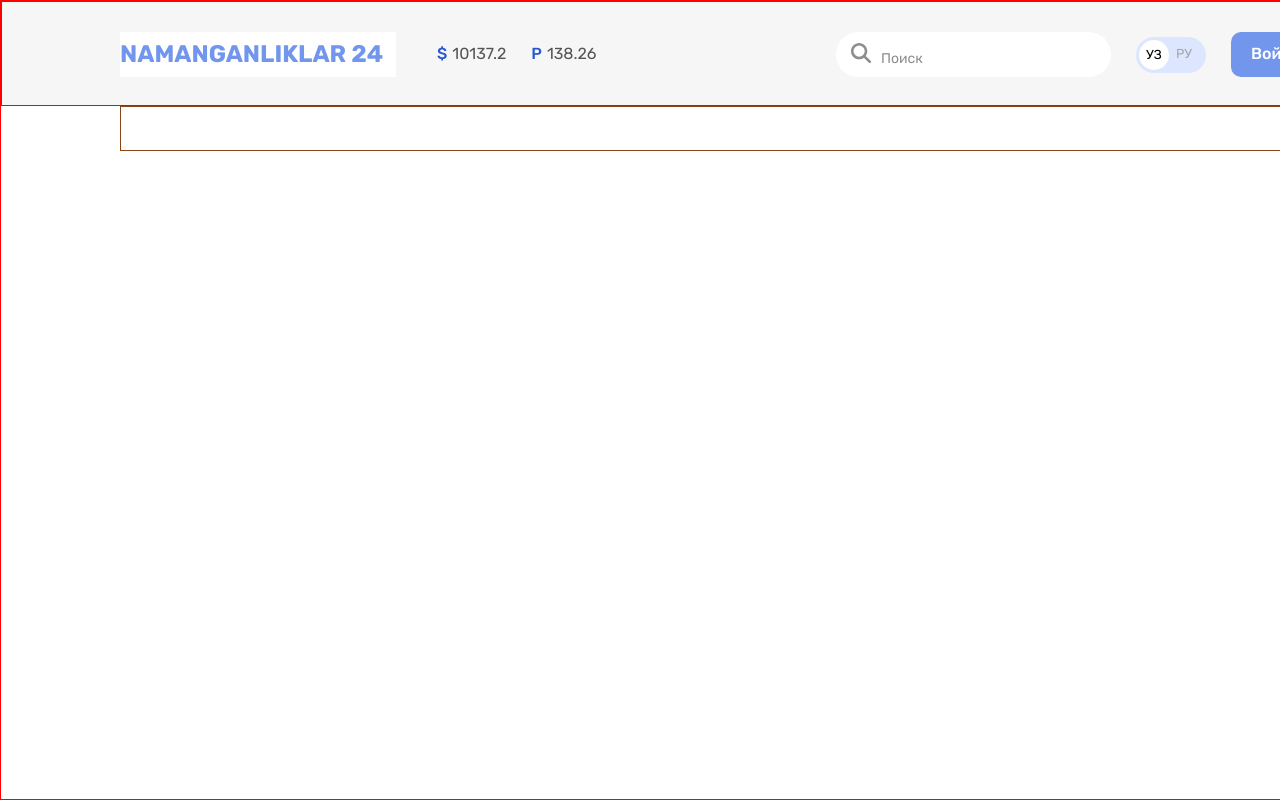
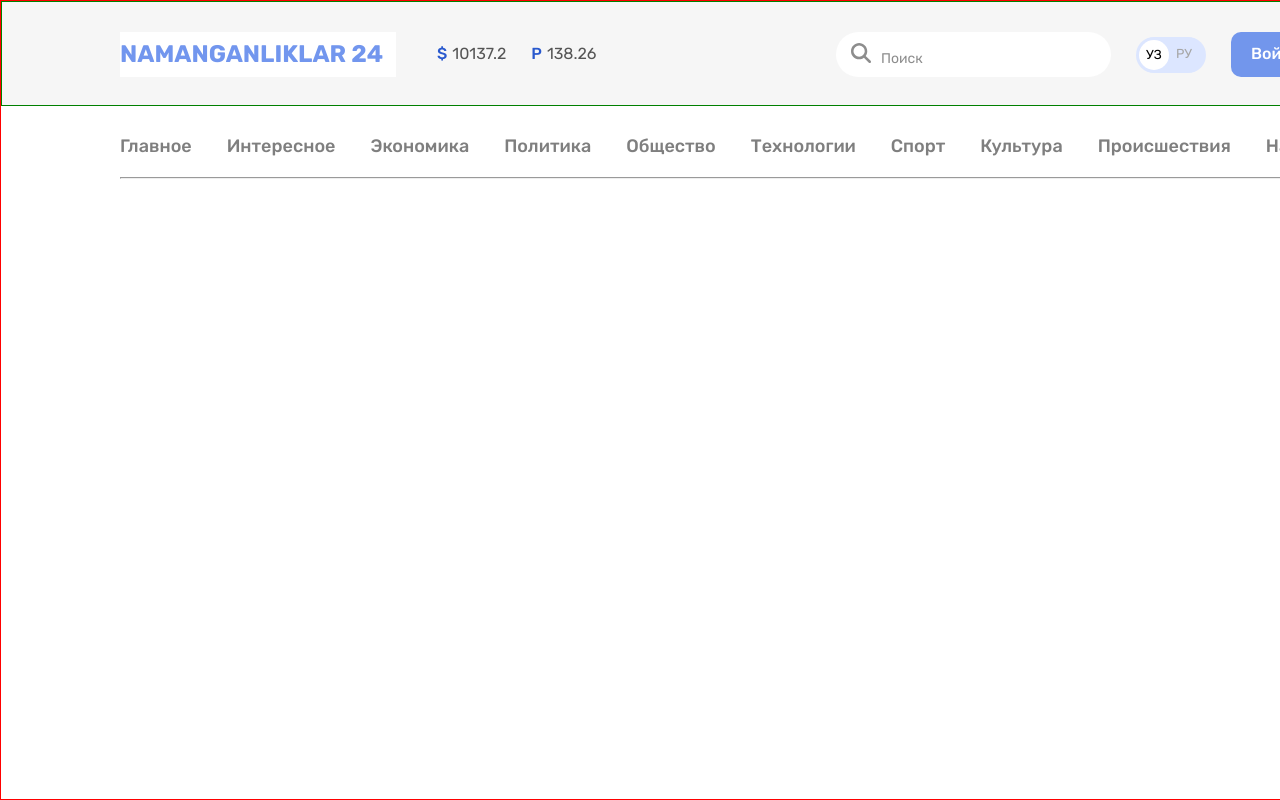
Before and after one commit to ShoxruxDevolopment/Namanganliklar, a plain HTML site: page index.html in a window 1280 px wide. Shown: the top 800 px of the page. Drawn offline with Linux system fonts and the light colour scheme.

Commit message:
add ul menu, hr and styles

```diff
--- a/css/menu.css
+++ b/css/menu.css
@@ -4,8 +4,27 @@
   box-sizing: border-box;
 }
 .menu-container{
+
   width: 1200px;
   height: 45px;
   margin: auto;
-  border: 1px solid saddlebrown;
+  margin-top: 30px;
+  /* border: 1px solid saddlebrown; */
 }
+.menu-ul{
+  display: flex;
+  justify-content: space-between;
+
+}
+.menu-ul a{
+ list-style: none;
+ text-decoration: none;
+ font-size: 18px;
+ color: #7F7F7F;
+ font-family: 'Rubik', 'Open Sans', sans-serif;
+ font-weight: 500;
+}
+hr{
+  margin-top: 20px;
+  color:#D1D1D1;
+}
--- a/index.html
+++ b/index.html
@@ -43,8 +43,21 @@
     </header>
 
     <div class="menu-container">
+<ul class="menu-ul">
+ <a href="#"><li>Главное</li></a>
+ <a href="#"><li>Интересное</li></a>
+ <a href="#"><li>Экономика</li></a>
+ <a href="#"><li>Политика</li></a>
+ <a href="#"><li>Общество</li></a>
+ <a href="#"><li>Технологии</li></a>
+ <a href="#"><li>Спорт</li></a>
+ <a href="#"><li>Культура</li></a>
+ <a href="#"><li>Происшествия</li></a>
+ <a href="#"><li>Наука</li></a>
 
 
+</ul>
+<hr>
     </div>
     </div>
 </body>
```
